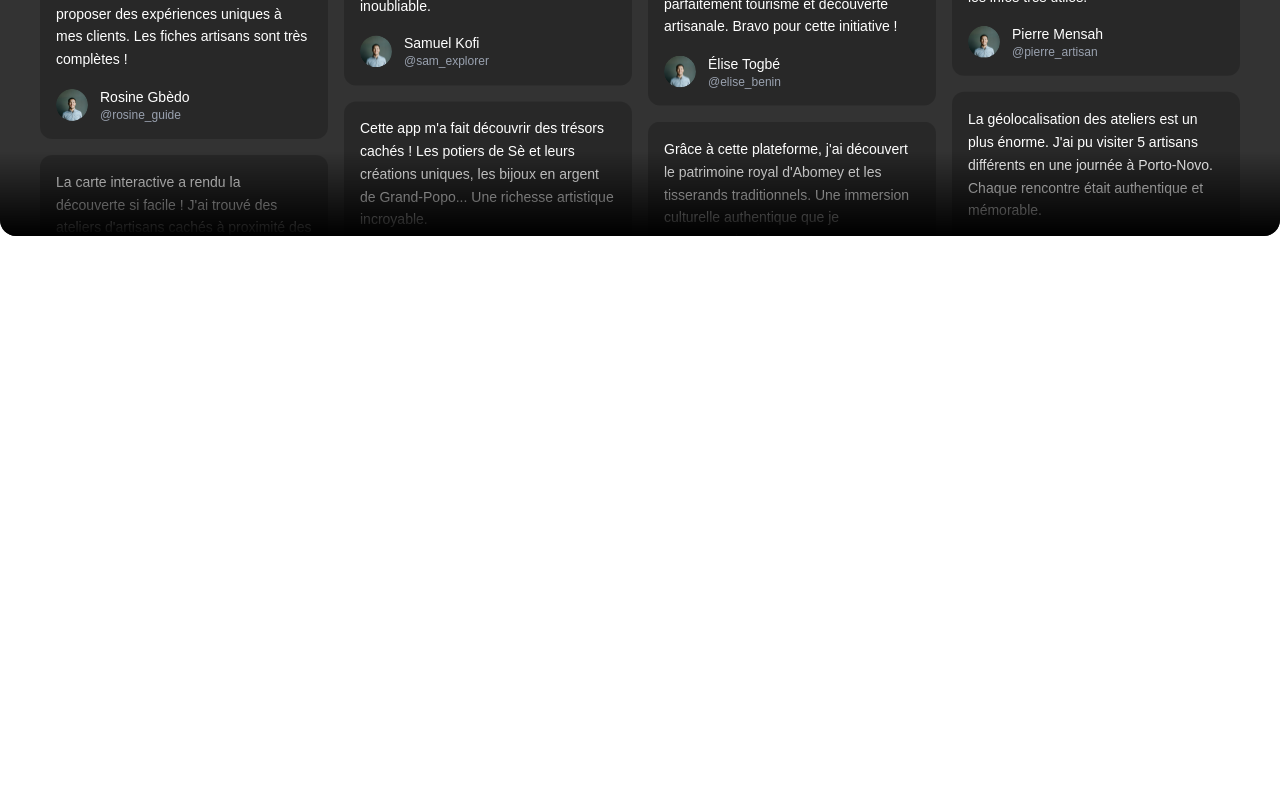
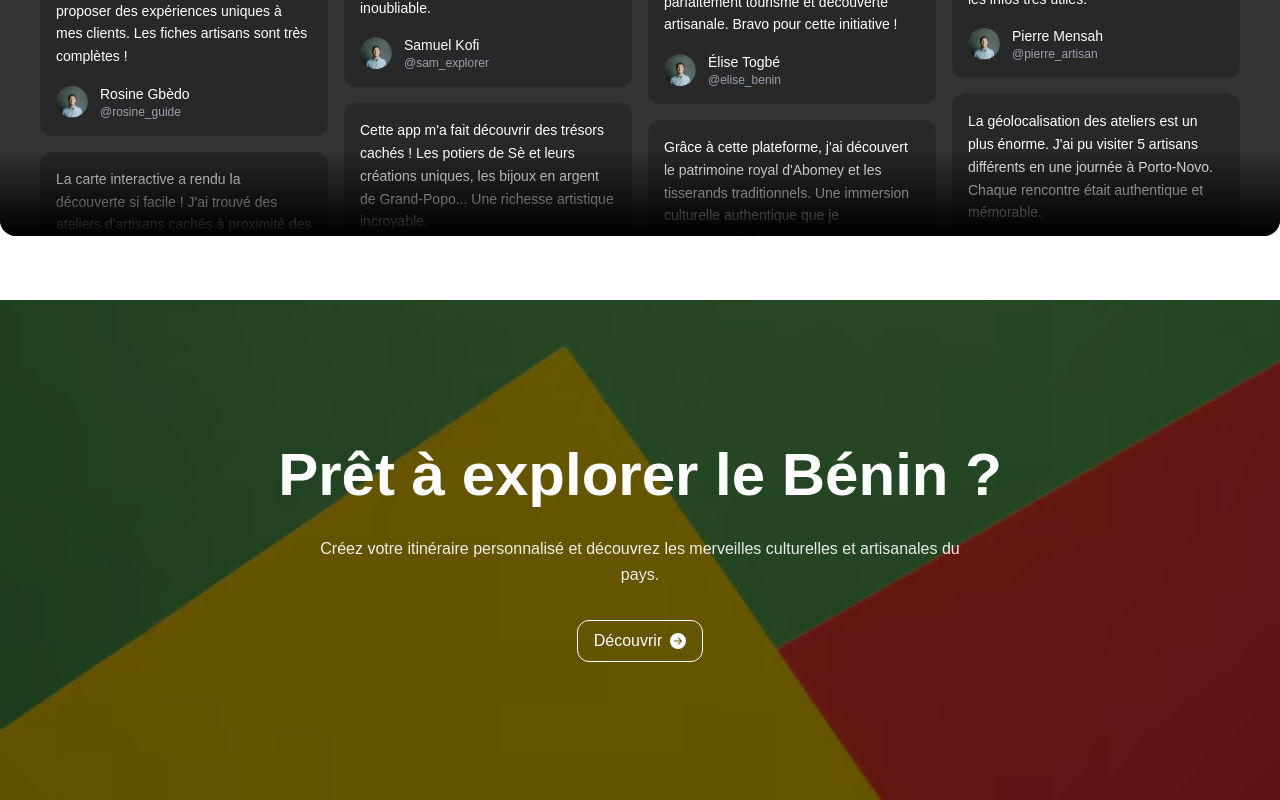
Before and after one commit to InesAbike/MVP-CodeTeam, a Next.js app: page / in a window 1280 px wide. Shown: the part 4063-4863 px from the top of the page. Before the commit the page ends 4363 px from the top, so only its background shows below. Built offline with nearby package versions, Linux system fonts and the light colour scheme.

Commit message:
feat: add CTASection to landing page and clean up imports in HeroSection - Included CTASection in the landing page for enhanced call-to-action visibility. - Removed unused imports in HeroSection for improved code clarity.

```diff
--- /dev/null
+++ b/app/components/landing-page/CTASection.tsx
@@ -0,0 +1,27 @@
+import React from "react";
+import { BsArrowRightCircleFill } from "react-icons/bs";
+
+export default function HeroSection() {
+  return (
+    <div className="relative min-h-[500px] bg-[url('/images/pattern-green-yellow-red.jpg')] bg-cover bg-center bg-no-repeat">
+      <div className="absolute inset-0 bg-black/60 flex justify-center items-center">
+        <div className="text-center px-6 mx-auto">
+          <h1 className="text-4xl md:text-5xl lg:text-6xl font-bold text-white mb-6 leading-tight">
+            Prêt à explorer le Bénin ?
+          </h1>
+          <p className="text-white/90 mb-8 max-w-2xl mx-auto leading-relaxed">
+            Créez votre itinéraire personnalisé et découvrez les merveilles
+            culturelles et artisanales du pays.
+          </p>
+
+          <div className="flex items-center justify-center">
+            <button className="border border-white text-white px-4 py-2 rounded-xl flex items-center space-x-2">
+              <span className="text-white">Découvrir</span>
+              <BsArrowRightCircleFill size={16} />
+            </button>
+          </div>
+        </div>
+      </div>
+    </div>
+  );
+}
--- a/app/components/landing-page/HeroSection.tsx
+++ b/app/components/landing-page/HeroSection.tsx
@@ -1,6 +1,6 @@
 'use client'
 import React, { useState } from 'react';
-import { Search, Phone, MessageCircle, Play, MapPin, DollarSign, ArrowRight } from 'lucide-react';
+import { Search, Play, MapPin, DollarSign } from 'lucide-react';
 import Image from 'next/image';
 import { BsArrowRightCircleFill } from 'react-icons/bs';
 
--- a/app/page.tsx
+++ b/app/page.tsx
@@ -5,6 +5,7 @@ import TouristSiteSection from '@/app/components/landing-page/TouristSiteSection
 import ArtisanalShopSection from '@/app/components/landing-page/ArtisanalShopSection'
 import CulturalEventsSection from '@/app/components/landing-page/CulturalEventsSection'
 import { TestimonialsSection } from './components/landing-page/TestimonialsSection'
+import CTASection from './components/landing-page/CTASection'
   const LandingPage = () => {
   return (
     <div>
@@ -14,6 +15,7 @@ import { TestimonialsSection } from './components/landing-page/TestimonialsSecti
         <ArtisanalShopSection />
         <CulturalEventsSection/>
         <TestimonialsSection/>
+        <CTASection/>
     </div>
   )
 }
```
Also changed, not shown: public/images/pattern-green-yellow-red.jpg (added).
